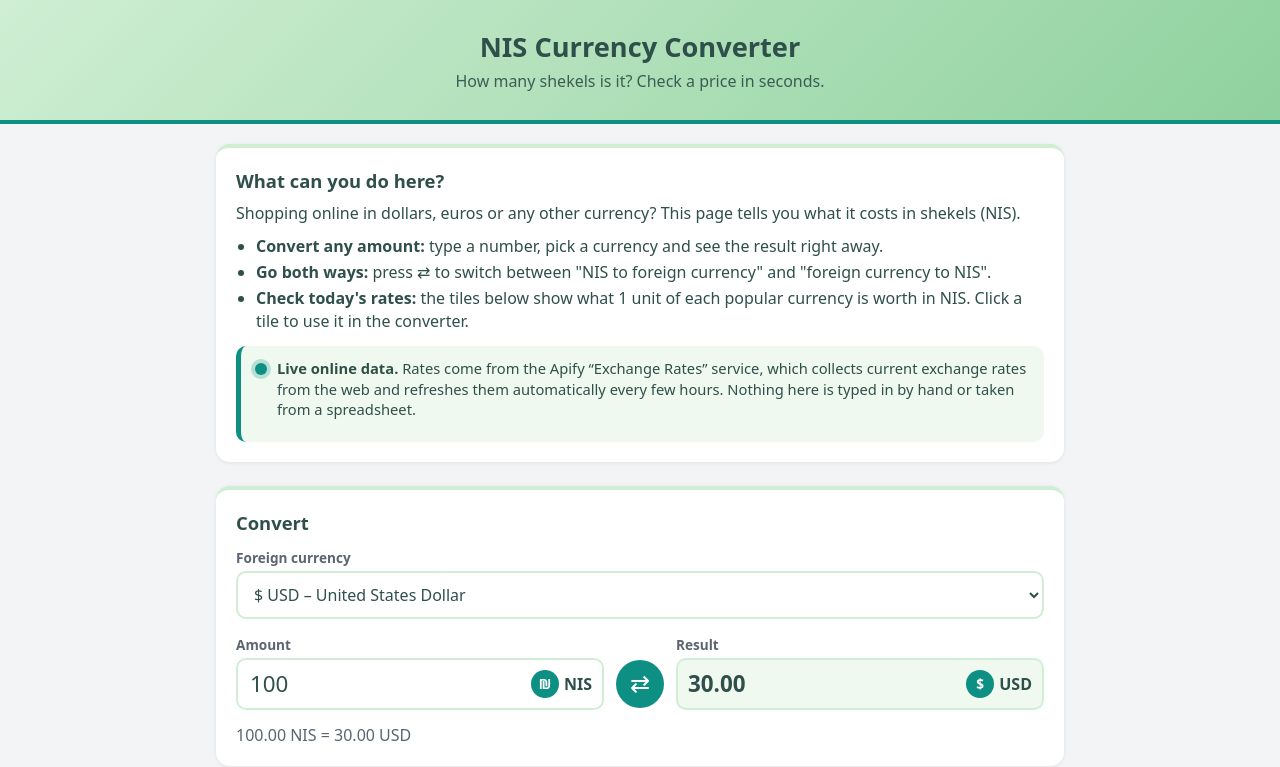
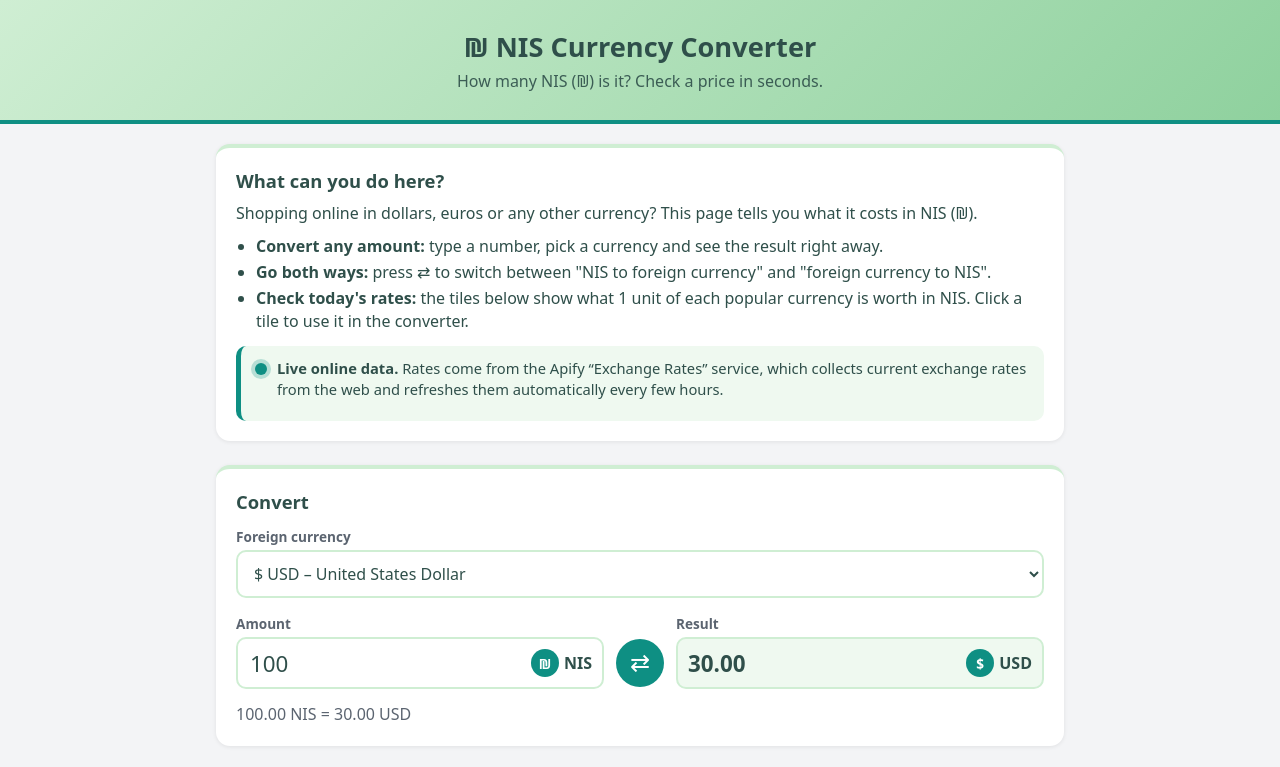
Before and after one commit to missshlomiYefet/currency-exchange-dashboard, a plain HTML site: page index.html in a window 1280 px wide. Shown: the top 767 px of the page. Drawn offline with Linux system fonts and the light colour scheme.

Commit message:
Lighter colors, flags and countries on tiles, intro and source note

```diff
--- a/index.html
+++ b/index.html
@@ -9,14 +9,14 @@
 </head>
 <body>
   <header class="header">
-    <h1>NIS Currency Converter</h1>
-    <p>How many shekels is it? Check a price in seconds.</p>
+    <h1>₪ NIS Currency Converter</h1>
+    <p>How many NIS (₪) is it? Check a price in seconds.</p>
   </header>
 
   <main class="container">
     <section class="panel intro" aria-labelledby="intro-title">
       <h2 id="intro-title">What can you do here?</h2>
-      <p>Shopping online in dollars, euros or any other currency? This page tells you what it costs in shekels (NIS).</p>
+      <p>Shopping online in dollars, euros or any other currency? This page tells you what it costs in NIS (₪).</p>
       <ul>
         <li><strong>Convert any amount:</strong> type a number, pick a currency and see the result right away.</li>
         <li><strong>Go both ways:</strong> press ⇄ to switch between "NIS to foreign currency" and "foreign currency to NIS".</li>
@@ -24,7 +24,7 @@
       </ul>
       <div class="source">
         <span class="live-dot" aria-hidden="true"></span>
-        <p><strong>Live online data.</strong> Rates come from the Apify “Exchange Rates” service, which collects current exchange rates from the web and refreshes them automatically every few hours. Nothing here is typed in by hand or taken from a spreadsheet.</p>
+        <p><strong>Live online data.</strong> Rates come from the Apify “Exchange Rates” service, which collects current exchange rates from the web and refreshes them automatically every few hours.</p>
       </div>
     </section>
 
```
Also changed, not shown: 1 other file.
